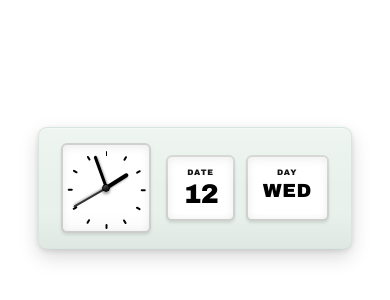
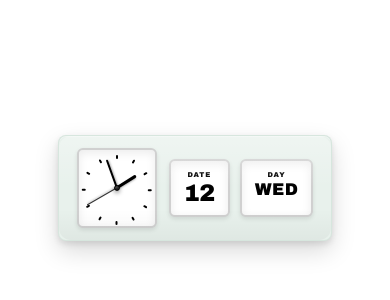
Before and after one commit to hg4370-commits/notion-clock1, a plain HTML site: page index.html in a window 390 px wide. Shown: the part 234-534 px from the top of the page. Drawn offline with Linux system fonts and the light colour scheme.

Commit message:
Add files via upload

```diff
--- a/index.html
+++ b/index.html
@@ -18,21 +18,23 @@
             min-height: 100vh;
             background: transparent;
             font-family: 'Arial', sans-serif;
+            padding: 10px;
         }
 
         .clock-container {
             background: #e8f1ec;
-            padding: 15px 22px;
-            border-radius: 9px;
+            padding: 20px 30px;
+            border-radius: 12px;
             box-shadow:
-                0 8px 19px rgba(0,0,0,0.15),
-                0 2px 5px rgba(0,0,0,0.1),
+                0 10px 25px rgba(0,0,0,0.15),
+                0 3px 6px rgba(0,0,0,0.1),
                 inset 0 1px 0 rgba(255,255,255,0.3);
             display: flex;
             align-items: center;
-            gap: 15px;
+            gap: 20px;
             position: relative;
             border: 1px solid rgba(200,220,210,0.5);
+            max-width: 100%;
         }
 
         .clock-container::before {
@@ -45,7 +47,7 @@
             background: linear-gradient(to bottom,
                 rgba(255,255,255,0.3) 0%,
                 transparent 100%);
-            border-radius: 9px 9px 0 0;
+            border-radius: 12px 12px 0 0;
             pointer-events: none;
         }
 
@@ -59,21 +61,22 @@
             background: linear-gradient(to top,
                 rgba(0,0,0,0.04) 0%,
                 transparent 100%);
-            border-radius: 0 0 9px 9px;
+            border-radius: 0 0 12px 12px;
             pointer-events: none;
         }
 
         .analog-clock {
             background: #ffffff;
-            width: 90px;
-            height: 90px;
-            border-radius: 6px;
+            width: 120px;
+            height: 120px;
+            border-radius: 8px;
             position: relative;
             border: 2px solid #d0d0d0;
             box-shadow:
-                inset 0 2px 8px rgba(0,0,0,0.08),
-                inset 0 -2px 4px rgba(255,255,255,0.8),
-                0 2px 3px rgba(0,0,0,0.1);
+                inset 0 3px 10px rgba(0,0,0,0.08),
+                inset 0 -2px 5px rgba(255,255,255,0.8),
+                0 2px 4px rgba(0,0,0,0.1);
+            flex-shrink: 0;
         }
 
         .clock-face {
@@ -84,13 +87,13 @@
 
         .hour-mark {
             position: absolute;
-            width: 1.5px;
-            height: 4.5px;
+            width: 2px;
+            height: 6px;
             background: #000;
             left: 50%;
-            top: 6px;
-            transform-origin: center 39px;
-            margin-left: -0.75px;
+            top: 8px;
+            transform-origin: center 52px;
+            margin-left: -1px;
             border-radius: 1px;
         }
 
@@ -105,29 +108,29 @@
         }
 
         .hour-hand {
-            width: 4px;
-            height: 26px;
-            margin-left: -2px;
+            width: 5px;
+            height: 35px;
+            margin-left: -2.5px;
             background: #000;
         }
 
         .minute-hand {
-            width: 2.5px;
-            height: 34px;
-            margin-left: -1.25px;
+            width: 3px;
+            height: 45px;
+            margin-left: -1.5px;
             background: #000;
         }
 
         .second-hand {
-            width: 1.5px;
-            height: 38px;
-            margin-left: -0.75px;
+            width: 2px;
+            height: 50px;
+            margin-left: -1px;
             background: #333;
         }
 
         .center-dot {
-            width: 8px;
-            height: 8px;
+            width: 10px;
+            height: 10px;
             background: radial-gradient(circle at 30% 30%, #333, #000);
             border-radius: 50%;
             position: absolute;
@@ -136,55 +139,252 @@
             transform: translate(-50%, -50%);
             z-index: 10;
             box-shadow:
-                0 2px 3px rgba(0,0,0,0.4),
+                0 2px 4px rgba(0,0,0,0.4),
                 inset 0 1px 2px rgba(255,255,255,0.2);
             border: 1px solid #000;
         }
 
         .date-display {
             display: flex;
-            gap: 11px;
+            gap: 15px;
+            flex-shrink: 0;
         }
 
         .date-box {
             background: #ffffff;
-            padding: 11px 15px;
-            border-radius: 6px;
+            padding: 15px 20px;
+            border-radius: 8px;
             text-align: center;
             border: 2px solid #d0d0d0;
             box-shadow:
-                inset 0 2px 8px rgba(0,0,0,0.08),
-                inset 0 -2px 4px rgba(255,255,255,0.8),
-                0 2px 3px rgba(0,0,0,0.1);
-            min-width: 60px;
+                inset 0 3px 10px rgba(0,0,0,0.08),
+                inset 0 -2px 5px rgba(255,255,255,0.8),
+                0 2px 4px rgba(0,0,0,0.1);
+            min-width: 80px;
         }
 
         .date-label {
-            font-size: 8px;
+            font-size: 10px;
             color: #000;
             text-transform: uppercase;
-            margin-bottom: 4px;
+            margin-bottom: 5px;
             font-weight: 900;
-            letter-spacing: 0.9px;
+            letter-spacing: 1.2px;
             font-family: 'Arial Black', 'Arial Bold', sans-serif;
         }
 
         .date-value {
-            font-size: 27px;
+            font-size: 36px;
             font-weight: 900;
             color: #000;
             font-family: 'Arial Black', 'Arial Bold', sans-serif;
             line-height: 1;
-            letter-spacing: -0.8px;
+            letter-spacing: -1px;
         }
 
         .day-value {
-            font-size: 19px;
+            font-size: 26px;
             font-weight: 900;
             color: #000;
             font-family: 'Arial Black', 'Arial Bold', sans-serif;
             line-height: 1;
-            letter-spacing: 0.4px;
+            letter-spacing: 0.5px;
+        }
+
+        /* 태블릿 크기 (768px 이하) */
+        @media (max-width: 768px) {
+            .clock-container {
+                padding: 16px 24px;
+                gap: 16px;
+                border-radius: 10px;
+            }
+
+            .analog-clock {
+                width: 100px;
+                height: 100px;
+                border-radius: 7px;
+            }
+
+            .hour-mark {
+                height: 5px;
+                top: 7px;
+                transform-origin: center 43px;
+            }
+
+            .hour-hand {
+                width: 4px;
+                height: 29px;
+                margin-left: -2px;
+            }
+
+            .minute-hand {
+                width: 2.5px;
+                height: 38px;
+                margin-left: -1.25px;
+            }
+
+            .second-hand {
+                width: 1.5px;
+                height: 42px;
+                margin-left: -0.75px;
+            }
+
+            .center-dot {
+                width: 8px;
+                height: 8px;
+            }
+
+            .date-box {
+                padding: 12px 16px;
+                min-width: 66px;
+                border-radius: 7px;
+            }
+
+            .date-label {
+                font-size: 8px;
+                margin-bottom: 4px;
+                letter-spacing: 1px;
+            }
+
+            .date-value {
+                font-size: 30px;
+            }
+
+            .day-value {
+                font-size: 22px;
+            }
+        }
+
+        /* 모바일 크기 (480px 이하) */
+        @media (max-width: 480px) {
+            .clock-container {
+                padding: 12px 18px;
+                gap: 12px;
+                border-radius: 8px;
+            }
+
+            .analog-clock {
+                width: 80px;
+                height: 80px;
+                border-radius: 6px;
+            }
+
+            .hour-mark {
+                width: 1.5px;
+                height: 4px;
+                top: 5px;
+                transform-origin: center 35px;
+                margin-left: -0.75px;
+            }
+
+            .hour-hand {
+                width: 3px;
+                height: 23px;
+                margin-left: -1.5px;
+            }
+
+            .minute-hand {
+                width: 2px;
+                height: 30px;
+                margin-left: -1px;
+            }
+
+            .second-hand {
+                width: 1px;
+                height: 34px;
+                margin-left: -0.5px;
+            }
+
+            .center-dot {
+                width: 6px;
+                height: 6px;
+            }
+
+            .date-display {
+                gap: 10px;
+            }
+
+            .date-box {
+                padding: 10px 13px;
+                min-width: 52px;
+                border-radius: 6px;
+            }
+
+            .date-label {
+                font-size: 7px;
+                margin-bottom: 3px;
+                letter-spacing: 0.8px;
+            }
+
+            .date-value {
+                font-size: 24px;
+                letter-spacing: -0.5px;
+            }
+
+            .day-value {
+                font-size: 17px;
+                letter-spacing: 0.3px;
+            }
+        }
+
+        /* 작은 모바일 (360px 이하) */
+        @media (max-width: 360px) {
+            .clock-container {
+                padding: 10px 15px;
+                gap: 10px;
+            }
+
+            .analog-clock {
+                width: 70px;
+                height: 70px;
+            }
+
+            .hour-mark {
+                height: 3px;
+                top: 4px;
+                transform-origin: center 31px;
+            }
+
+            .hour-hand {
+                width: 2.5px;
+                height: 20px;
+                margin-left: -1.25px;
+            }
+
+            .minute-hand {
+                width: 1.5px;
+                height: 26px;
+                margin-left: -0.75px;
+            }
+
+            .second-hand {
+                width: 1px;
+                height: 30px;
+                margin-left: -0.5px;
+            }
+
+            .center-dot {
+                width: 5px;
+                height: 5px;
+            }
+
+            .date-box {
+                padding: 8px 11px;
+                min-width: 45px;
+            }
+
+            .date-label {
+                font-size: 6px;
+                margin-bottom: 2px;
+            }
+
+            .date-value {
+                font-size: 20px;
+            }
+
+            .day-value {
+                font-size: 15px;
+            }
         }
     </style>
 </head>
```
